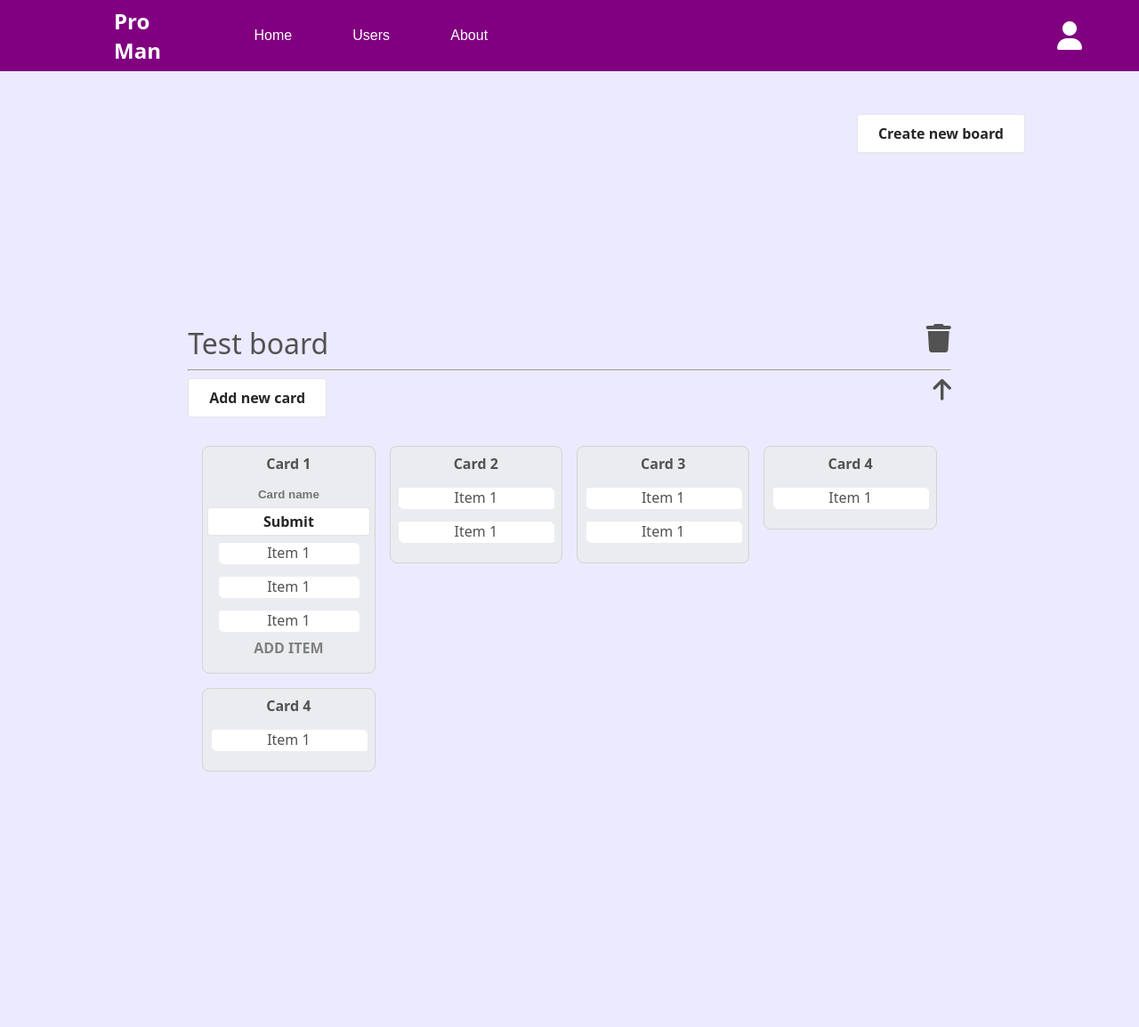
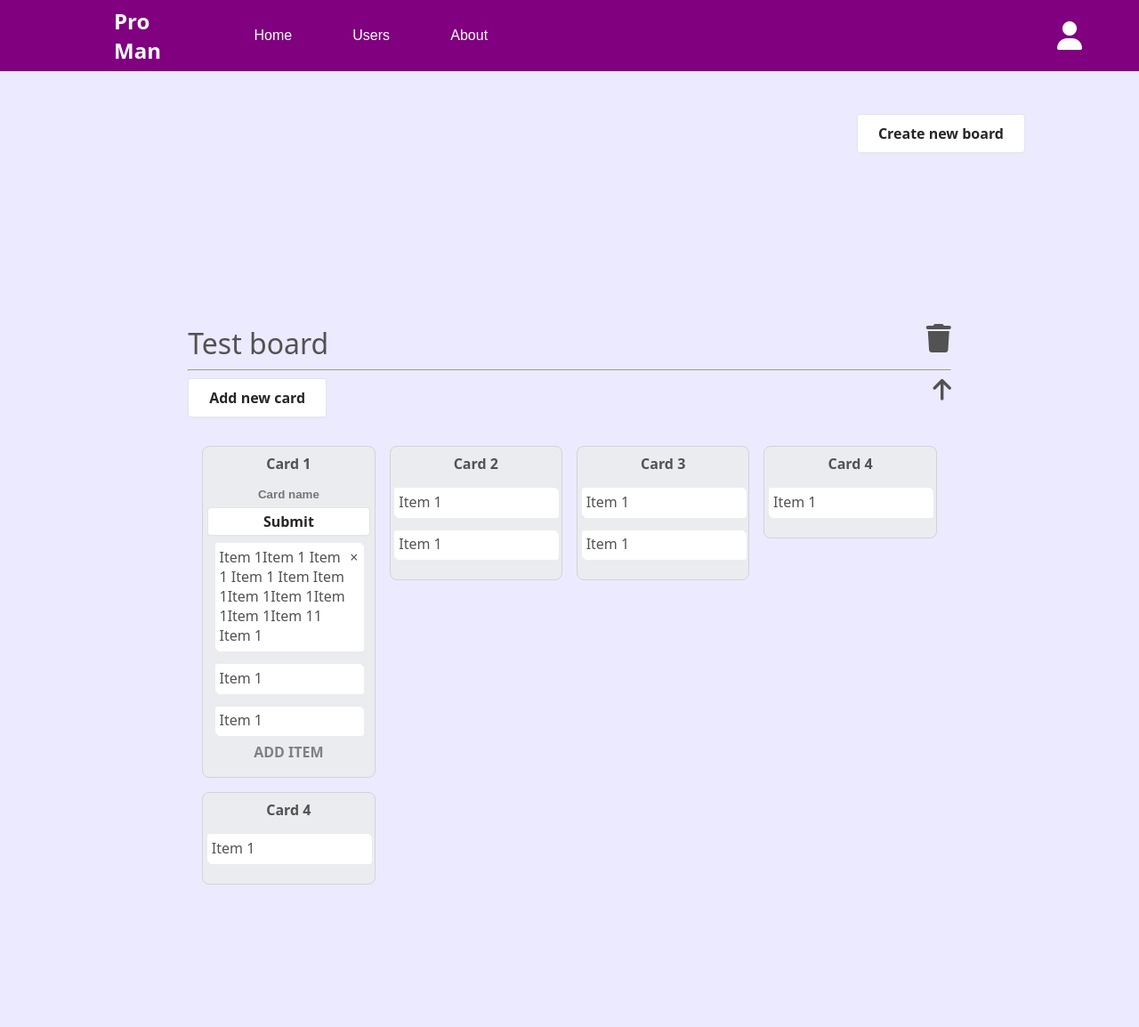
Before and after one commit to damskw/proman-task-manager, a Flask app: page / in a window 1280 px wide. Shown: the whole page at 89% size. Before the commit the page ends 867 px from the top, so only its background shows below. Run offline with Flask 2, Linux system fonts and the light colour scheme; data that the repository does not hold is empty; parts of the project's set-up code (start-up, migrations or seed data) failed here and were passed over; some libraries are stand-ins or nearby versions.

Commit message:
implement delete item from a card

```diff
--- a/main.py
+++ b/main.py
@@ -67,6 +67,17 @@ def delete_board(board_id: int):
     """
     if request.method == "POST":
         return queries.delete_board(board_id)
+
+
+@app.route("/api/items/<int:item_id>/delete/", methods=["POST"])
+@json_response
+def delete_item(item_id: int):
+    """
+    Deletes item from a card
+    :param item_id: id of an item
+    """
+    if request.method == "POST":
+        return queries.delete_item(item_id)
 
 
 @app.route("/api/boards/<int:board_id>/title/", methods=["POST"])
--- a/queries.py
+++ b/queries.py
@@ -153,3 +153,12 @@ def delete_board(board_id):
         WHERE id = %(board_id)s;
         """
         , {"board_id": board_id})
+
+
+def delete_item(item_id):
+    data_manager.execute_insert(
+        """
+        DELETE FROM items
+        WHERE id = %(item_id)s;
+        """
+        , {"item_id": item_id})
--- a/static/css/main.css
+++ b/static/css/main.css
@@ -279,10 +279,11 @@ nav ul li a {
     margin-bottom: 0.5em;
     width: 90%;
     display: flex;
-    justify-content: center;
+    justify-content: space-between;
     background: #fff;
     box-shadow: white 2px 2px;
     border-radius: 0.2em;
+    padding: 0.3em;
 }
 
 .card-item:hover {
@@ -425,3 +426,11 @@ nav ul li a {
     flex-wrap: wrap;
     justify-content: space-between;
 }
+
+#delete-item-button {
+    float: right;
+}
+
+#delete-item-button:hover {
+    color: red;
+}
--- a/static/js/controller/cardsManager.js
+++ b/static/js/controller/cardsManager.js
@@ -38,6 +38,7 @@ async function addItem(clickEvent) {
         const itemBuilder = htmlFactory(htmlTemplates.item);
         const content = itemBuilder(item);
         domManager.addChild(`.single-card-item-section[data-card-id-item-section="${cardId}"]`, content);
+        itemsManager.addItemsDefaultEventListeners(item.id)
     })
 }
 
--- a/static/js/controller/itemsManager.js
+++ b/static/js/controller/itemsManager.js
@@ -9,6 +9,24 @@ export let itemsManager = {
             const itemBuilder = htmlFactory(htmlTemplates.item);
             const content = itemBuilder(item);
             domManager.addChild(`.single-card-item-section[data-card-id-item-section="${cardId}"]`, content);
+            addItemsDefaultEventListeners(item.id);
         }
-    },
+    }, addItemsDefaultEventListeners,
 };
+
+
+function addItemsDefaultEventListeners(itemId) {
+    domManager.addEventListener(
+        `#delete-item-button[data-item-delete-button-id="${itemId}"]`,
+    "click",
+        deleteItem
+    );
+
+}
+
+async function deleteItem(clickEvent) {
+    const itemId = clickEvent.target.dataset.itemDeleteButtonId;
+    const item = document.querySelector(`.card-item[data-item-id="${itemId}"]`);
+    await dataHandler.deleteItem(itemId);
+    item.remove();
+}
--- a/static/js/data/dataHandler.js
+++ b/static/js/data/dataHandler.js
@@ -44,6 +44,10 @@ export let dataHandler = {
     deleteBoard: async function (boardId) {
         // deletes board with items and cards
         await apiDelete(`/api/boards/${boardId}/delete/`)
+    },
+    deleteItem: async function (itemId) {
+        // deletes item from a card
+        await apiDelete(`/api/items/${itemId}/delete/`)
     }
 };
 
--- a/static/js/view/htmlFactory.js
+++ b/static/js/view/htmlFactory.js
@@ -66,7 +66,10 @@ function cardBuilder(card) {
 }
 
 function itemBuilder(item) {
-    return `<div class="card-item" data-item-id="${item.id}">${item.title}</div>`;
+    return `<div class="card-item" data-item-id="${item.id}">
+                <div class="item-name">${item.title}</div>
+                <span id="delete-item-button" data-item-delete-button-id="${item.id}">&times;</span>
+            </div>`;
 }
 
 
--- a/templates/boards_layout.html
+++ b/templates/boards_layout.html
@@ -1,14 +1,5 @@
 {% extends "layout.html" %}
 {% block content %}
-    {#        <div id="root"></div>#}
-{#    <div class="modal" id="modal-delete-confirmation">#}
-{#        <div class="modal-content">#}
-{#            <span class="close" id="modal-close-button">&times;</span>#}
-{#            <p>Are you sure you want to delete this board?</p>#}
-{#            <button class="page-button" id="yes-delete-button">Yes</button>#}
-{#            <button class="page-button" id="no-delete-button">No</button>#}
-{#        </div>#}
-{#    </div>#}
     <div class="new-board-wrapper">
         <button class="page-button" id="new-board-button">Create new board</button>
     </div>
@@ -41,7 +32,7 @@
 
 
                         <div class="single-card-item-section">
-                            <div class="card-item">Item 1</div>
+                            <div class="card-item"><div class="item-name"> Item 1Item 1 Item 1 Item 1 Item Item 1Item 1Item 1Item 1Item 1Item 11 Item 1</div><span id="delete-item-button">&times;</span></div>
                             <div class="card-item">Item 1</div>
                             <div class="card-item">Item 1</div>
                         </div>
```
